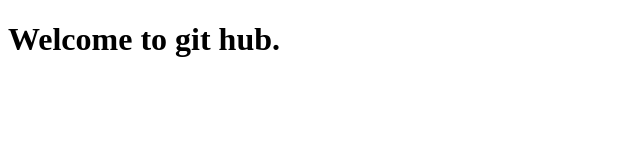
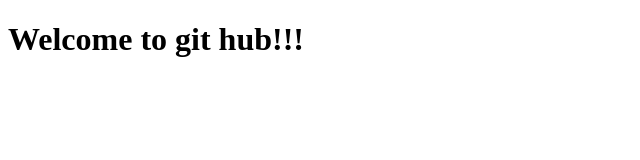
Before and after one commit to Shanmukh-0007/basicgit, a plain HTML site: page index.html in a window 1280 px wide. Shown: the full height of the page, 0-640 px from the left. Drawn offline with Linux system fonts and the light colour scheme.

Commit message:
Update index.html

```diff
--- a/index.html
+++ b/index.html
@@ -6,6 +6,6 @@
     <title>Document</title>
 </head>
 <body>
-    <h1>Welcome to git hub.</h1>
+    <h1>Welcome to git hub!!!</h1>
 </body>
 </html>
```
